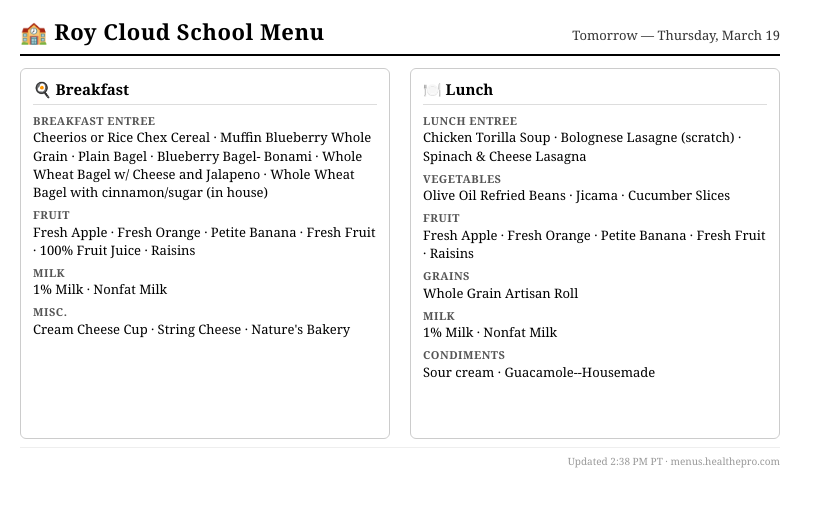
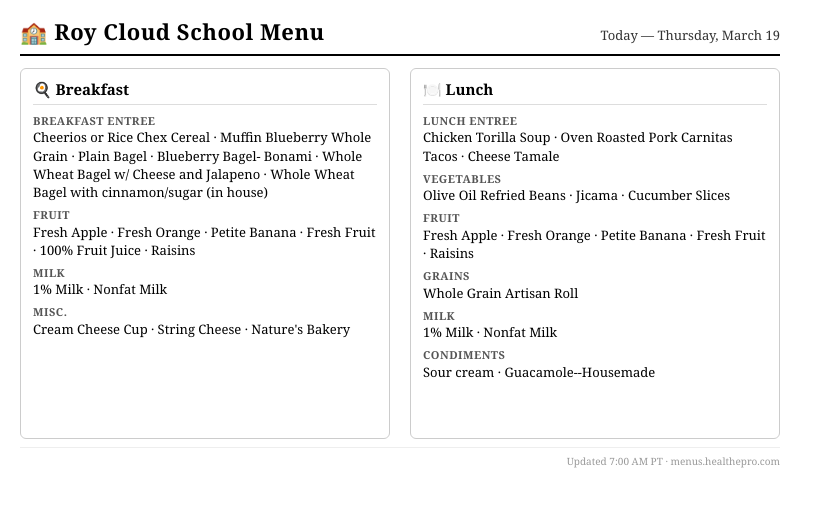
Before and after one commit to jarvis-jonsbot/trmnl-school-menu, a website: page docs/index.html in a window 1280 px wide. Shown: the whole page, without its empty margins (0-823 px from the left). Drawn offline with Linux system fonts and the light colour scheme.

Commit message:
Update menu for 2026-03-19

```diff
--- a/docs/index.html
+++ b/docs/index.html
@@ -84,7 +84,7 @@
 <body>
   <header>
     <h1>🏫 Roy Cloud School Menu</h1>
-    <span class="date">Tomorrow — Thursday, March 19</span>
+    <span class="date">Today — Thursday, March 19</span>
   </header>
   <div class="menus">
 
@@ -114,7 +114,7 @@
 
     <div class="cat-row">
       <span class="cat-name">Lunch Entree</span>
-      <span class="cat-items">Chicken Torilla Soup · Bolognese Lasagne (scratch) · Spinach & Cheese Lasagna</span>
+      <span class="cat-items">Chicken Torilla Soup · Oven Roasted Pork Carnitas Tacos · Cheese Tamale</span>
     </div>
     <div class="cat-row">
       <span class="cat-name">Vegetables</span>
@@ -138,6 +138,6 @@
     </div>
     </section>
   </div>
-  <footer>Updated 2:38 PM PT · menus.healthepro.com</footer>
+  <footer>Updated 7:00 AM PT · menus.healthepro.com</footer>
 </body>
 </html>
```
